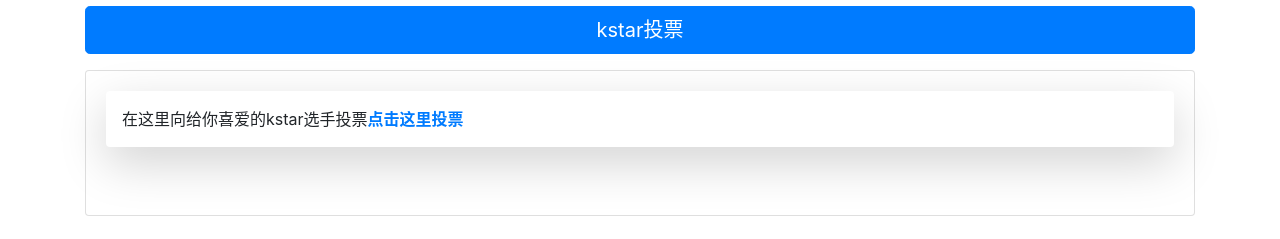
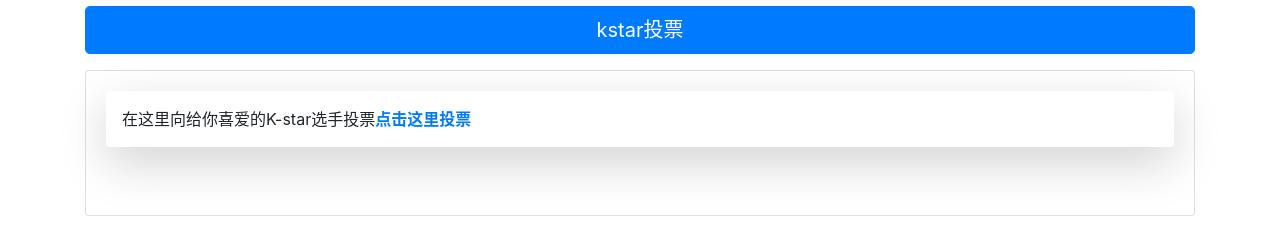
Before and after one commit to breakingdevil/USTC_stunion_backend, a Python web app: template templates/index.html in a window 1280 px wide, after a click on "kstar投票". Shown: the part 678-917 px from the top of the page. Run offline with Jinja, Linux system fonts and the light colour scheme; the template is opened without the code that fills it, so the values that code supplies are empty; some libraries are stand-ins or nearby versions.

Commit message:
Update index.html

```diff
--- a/templates/index.html
+++ b/templates/index.html
@@ -23,6 +23,6 @@
 	<button class="btn btn-primary btn-lg btn-block" type="button" data-toggle="collapse" data-target="#kstarvote" aria-expanded="false" aria-controls="collapseExample">kstar投票</button>
 	</p>
 	<div class="collapse" id="kstarvote">
-		<div class="card card-body"><div class="shadow-lg p-3 mb-5 bg-white rounded">在这里向给你喜爱的kstar选手投票<a href="https://stunion.ustc.edu.cn/kstar" class="alert-link">点击这里投票</a></div></div>
+		<div class="card card-body"><div class="shadow-lg p-3 mb-5 bg-white rounded">在这里向给你喜爱的K-star选手投票<a href="https://stunion.ustc.edu.cn/kstar" class="alert-link">点击这里投票</a></div></div>
 	</div>
 {% endblock %}
```
